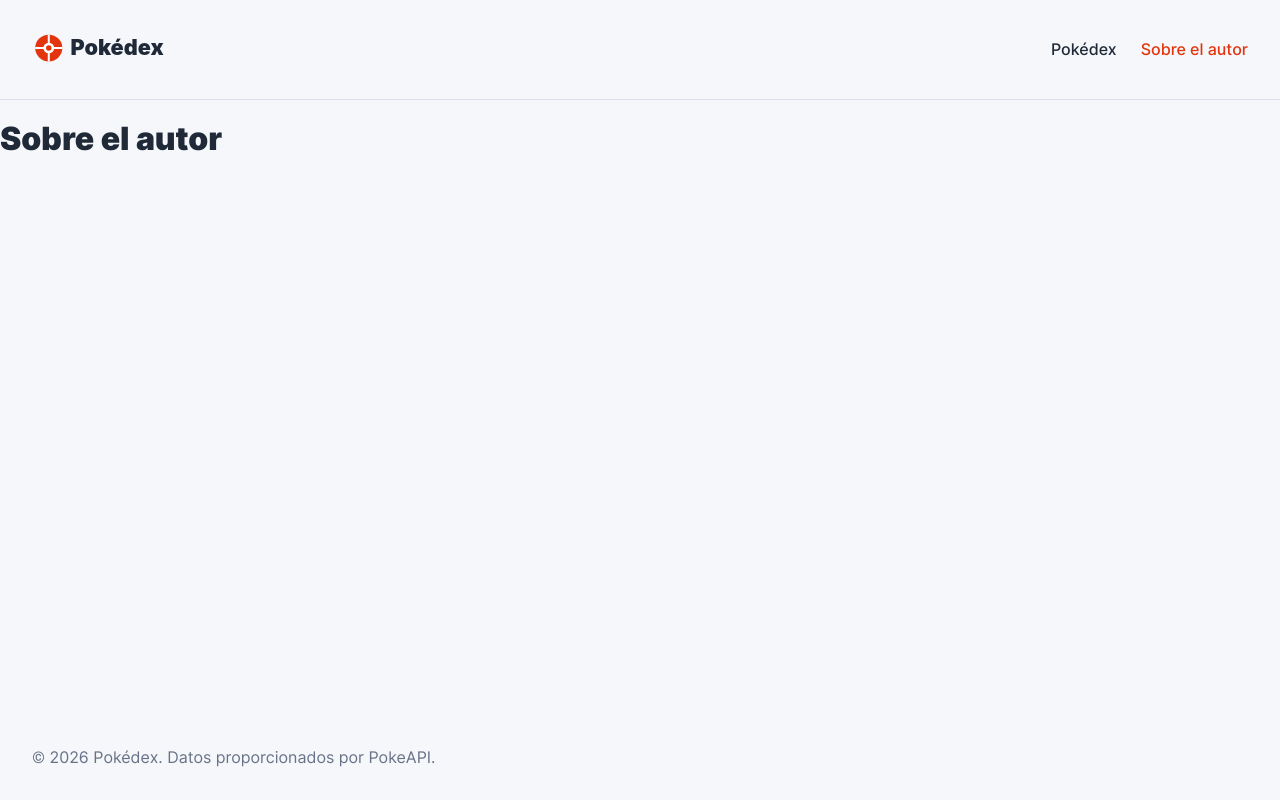
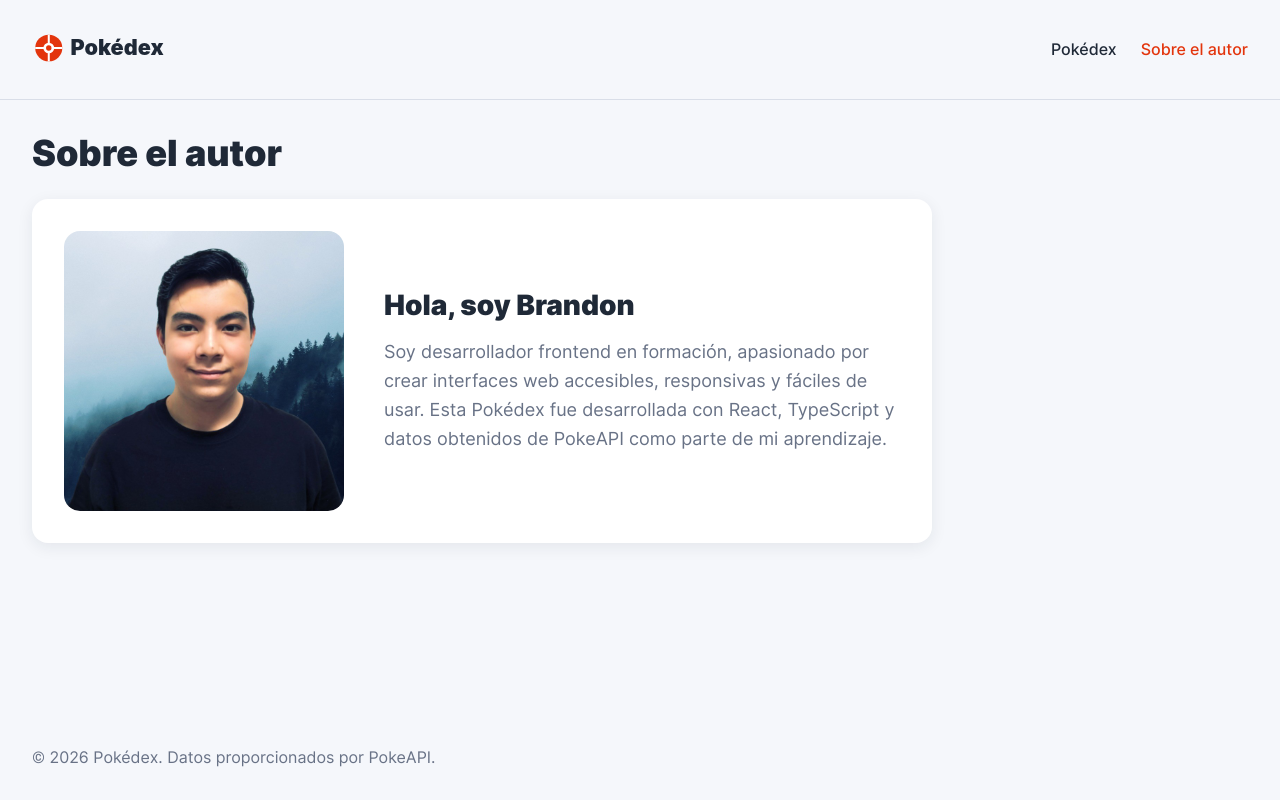
Before and after one commit to Brandocean/project-pokemon, a React (Vite) app: page /about in a window 1280 px wide. Built offline with nearby package versions, Linux system fonts and the light colour scheme.

Commit message:
Agregar página sobre el autor

```diff
--- /dev/null
+++ b/src/blocks/about.css
@@ -0,0 +1,56 @@
+.about__card {
+  max-width: 900px;
+  padding: 32px;
+  display: grid;
+  grid-template-columns: 280px minmax(0, 1fr);
+  align-items: center;
+  gap: 40px;
+  border-radius: 16px;
+  background-color: #fff;
+  box-shadow: 0 4px 16px rgba(31, 41, 55, 0.08);
+}
+
+.about__image {
+  width: 100%;
+  aspect-ratio: 1;
+  object-fit: cover;
+  border-radius: 16px;
+}
+
+.about__description {
+  min-width: 0;
+}
+
+.about__title {
+  margin: 0 0 16px;
+  font-size: 28px;
+  line-height: 1.2;
+}
+
+.about__text {
+  margin: 0;
+  color: var(--color-muted);
+  font-size: 18px;
+  line-height: 1.6;
+}
+
+@media screen and (max-width: 544px) {
+  .about__card {
+    padding: 24px 16px;
+    grid-template-columns: 1fr;
+    gap: 24px;
+  }
+
+  .about__image {
+    max-width: 240px;
+    margin: 0 auto;
+  }
+
+  .about__title {
+    font-size: 24px;
+  }
+
+  .about__text {
+    font-size: 16px;
+  }
+}
--- a/src/components/About/About.tsx
+++ b/src/components/About/About.tsx
@@ -1,5 +1,31 @@
-function About() {
-  return <h1>Sobre el autor</h1>
+import authorImage from '../../images/author.png'
+
+function AboutAuthor() {
+  return (
+    <main className="content about">
+      <h1 className="content__title">Sobre el autor</h1>
+
+      <article className="about__card">
+        <img
+          className="about__image"
+          src={authorImage}
+          alt="Retrato ilustrado de Brandon Rivera Zúñiga"
+        />
+
+        <section className="about__description" aria-labelledby="about-author-title">
+          <h2 className="about__title" id="about-author-title">
+            Hola, soy Brandon
+          </h2>
+          <p className="about__text">
+            Soy desarrollador frontend en formación, apasionado por crear
+            interfaces web accesibles, responsivas y fáciles de usar. Esta
+            Pokédex fue desarrollada con React, TypeScript y datos obtenidos
+            de PokeAPI como parte de mi aprendizaje.
+          </p>
+        </section>
+      </article>
+    </main>
+  )
 }
 
-export default About
+export default AboutAuthor
--- a/src/components/App.tsx
+++ b/src/components/App.tsx
@@ -1,5 +1,5 @@
 import { Route, Routes } from 'react-router-dom'
-import About from './About/About'
+import AboutAuthor from './About/About'
 import Footer from './Footer/Footer'
 import Header from './Header/Header'
 import NotFound from './NotFound/NotFound'
@@ -11,7 +11,7 @@ function App() {
       <Header />
       <Routes>
         <Route path="/" element={<Pokedex />} />
-        <Route path="/about" element={<About />} />
+        <Route path="/about" element={<AboutAuthor />} />
         <Route path="*" element={<NotFound />} />
       </Routes>
       <Footer />
--- a/src/index.css
+++ b/src/index.css
@@ -5,6 +5,7 @@
 @import url("./blocks/footer.css");
 @import url("./blocks/content.css");
 @import url("./blocks/card.css");
+@import url("./blocks/about.css");
 
 :root {
   font-family: "Inter", system-ui, sans-serif;
```
Also changed, not shown: src/images/author.png (added).
